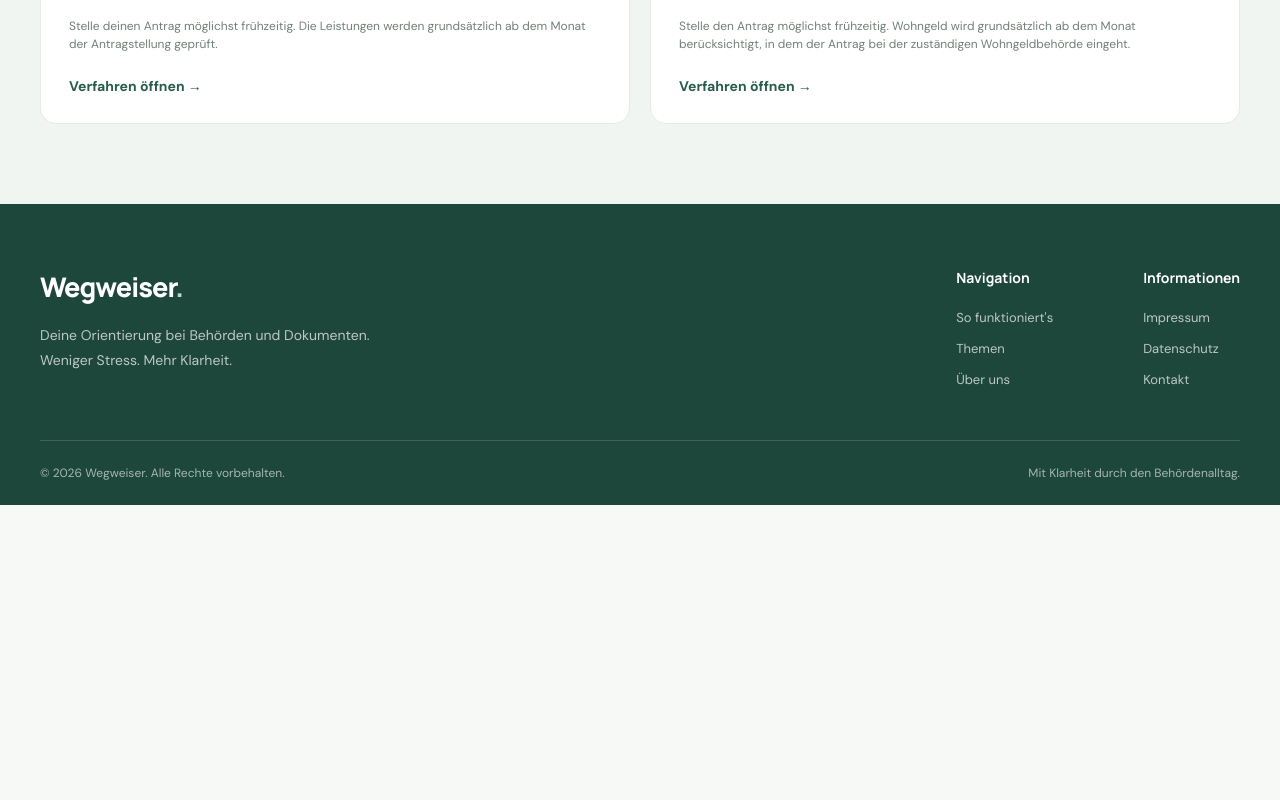
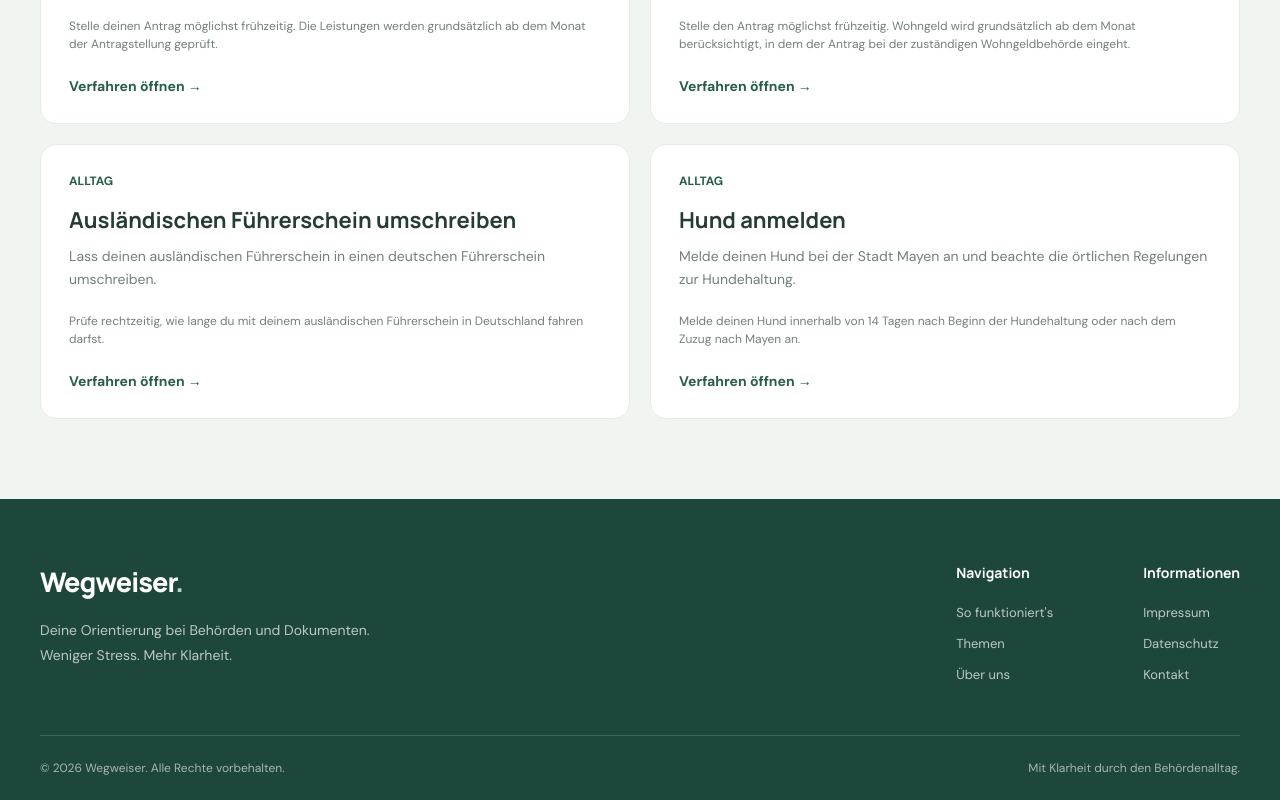
Before and after one commit to Yurijfedor/wegweiser, a React (Vite) app: page / in a window 1280 px wide. Shown: the part 3177-3977 px from the top of the page. Before the commit the page ends 3682 px from the top, so only its background shows below. Built offline with nearby package versions, Linux system fonts and the light colour scheme.

Commit message:
feat: add everyday procedures

```diff
--- /dev/null
+++ b/src/data/procedures/alltag.ts
@@ -0,0 +1,191 @@
+import type { Procedure } from "../../types/procedure";
+
+export const fuehrerscheinUmschreiben: Procedure = {
+  id: "fuehrerschein-umschreiben",
+  categoryId: "alltag",
+  title: "Ausländischen Führerschein umschreiben",
+  description:
+    "Lass deinen ausländischen Führerschein in einen deutschen Führerschein umschreiben.",
+
+  region: "Deutschland",
+
+  deadline:
+    "Prüfe rechtzeitig, wie lange du mit deinem ausländischen Führerschein in Deutschland fahren darfst.",
+
+  steps: [
+    {
+      id: "check-requirements",
+      title: "Voraussetzungen prüfen",
+      description:
+        "Prüfe, welche Regeln für deinen Führerschein gelten. Die Anforderungen unterscheiden sich je nachdem, in welchem Land dein Führerschein ausgestellt wurde.",
+      documents: [],
+    },
+    {
+      id: "prepare-documents",
+      title: "Unterlagen vorbereiten",
+      description: "Bereite die erforderlichen Unterlagen für den Antrag vor.",
+      documents: [
+        {
+          id: "identity-document",
+          title: "Personalausweis oder Reisepass",
+          description: "Du benötigst einen gültigen Lichtbildausweis.",
+          required: true,
+        },
+        {
+          id: "registration-certificate",
+          title: "Meldebescheinigung",
+          description:
+            "Bei Vorlage eines Reisepasses kann zusätzlich eine aktuelle Meldebescheinigung erforderlich sein.",
+          required: false,
+          condition: "Abhängig vom vorgelegten Identitätsdokument.",
+        },
+        {
+          id: "biometric-photo",
+          title: "Biometrisches Passfoto",
+          description:
+            "Ein aktuelles biometrisches Lichtbild wird für den Antrag benötigt.",
+          required: true,
+        },
+        {
+          id: "foreign-driving-license",
+          title: "Ausländischer Führerschein",
+          description:
+            "Lege deinen gültigen ausländischen Führerschein vor. Je nach Fall kann eine amtliche Übersetzung erforderlich sein.",
+          required: true,
+        },
+        {
+          id: "additional-documents",
+          title: "Weitere Nachweise",
+          description:
+            "Je nach Führerscheinklasse und Ausstellungsstaat können weitere Unterlagen oder Prüfungen erforderlich sein.",
+          required: false,
+          condition:
+            "Abhängig vom Ausstellungsstaat und der Führerscheinklasse.",
+        },
+      ],
+    },
+    {
+      id: "contact-authority",
+      title: "Zuständige Fahrerlaubnisbehörde kontaktieren",
+      description:
+        "Informiere dich bei der für deinen Wohnort zuständigen Fahrerlaubnisbehörde über den genauen Antragsweg.",
+      documents: [],
+    },
+    {
+      id: "submit-application",
+      title: "Antrag auf Umschreibung stellen",
+      description:
+        "Reiche den Antrag persönlich bei der zuständigen Fahrerlaubnisbehörde ein.",
+      documents: [],
+    },
+    {
+      id: "receive-license",
+      title: "Entscheidung abwarten und Führerschein erhalten",
+      description:
+        "Nach der Prüfung deines Antrags erhältst du eine Entscheidung und gegebenenfalls einen deutschen Führerschein.",
+      documents: [],
+    },
+  ],
+
+  sources: [
+    {
+      title: "Ausländischen Führerschein umschreiben – Bundesportal",
+      url: "https://verwaltung.bund.de/leistungsverzeichnis/de/leistung/99108047050002",
+      authority: "Bundesportal",
+    },
+    {
+      title:
+        "Gültigkeit ausländischer Fahrerlaubnisse – Bundesministerium für Verkehr",
+      url: "https://www.bmv.de/SharedDocs/DE/Artikel/StV/Strassenverkehr/gueltigkeit-auslaendischer-fahrerlaubnisse-in-deutschland.html",
+      authority: "Bundesministerium für Verkehr",
+    },
+  ],
+};
+
+export const hundAnmelden: Procedure = {
+  id: "hund-anmelden",
+  categoryId: "alltag",
+  title: "Hund anmelden",
+  description:
+    "Melde deinen Hund bei der Stadt Mayen an und beachte die örtlichen Regelungen zur Hundehaltung.",
+
+  region: "Mayen, Rheinland-Pfalz",
+
+  deadline:
+    "Melde deinen Hund innerhalb von 14 Tagen nach Beginn der Hundehaltung oder nach dem Zuzug nach Mayen an.",
+
+  authority: {
+    name: "Abgaben und Steuern – Stadtverwaltung Mayen",
+    address: "Rathaus Rosengasse 2, 56727 Mayen",
+    phone: "+49 2651 88-0",
+    email: "info@mayen.de",
+    website: "https://www.mayen.de/",
+  },
+
+  steps: [
+    {
+      id: "check-requirements",
+      title: "Anmeldepflicht prüfen",
+      description:
+        "Informiere dich über die örtlichen Regeln zur Hundehaltung und zur Anmeldung deines Hundes.",
+      documents: [],
+    },
+    {
+      id: "prepare-documents",
+      title: "Unterlagen vorbereiten",
+      description:
+        "Bereite die erforderlichen Angaben und Unterlagen für die Anmeldung vor.",
+      documents: [
+        {
+          id: "identity-document",
+          title: "Personalausweis oder Meldebestätigung",
+          description:
+            "Bei einer persönlichen Anmeldung benötigst du einen aktuellen Identitätsnachweis oder eine aktuelle Meldebestätigung.",
+          required: true,
+        },
+        {
+          id: "dog-information",
+          title: "Angaben zum Hund",
+          description:
+            "Halte wichtige Angaben wie Rasse, Geburtsdatum, Herkunft und Anschaffungsdatum bereit.",
+          required: true,
+        },
+        {
+          id: "transponder-information",
+          title: "Transpondernummer",
+          description:
+            "Für Hunde, die älter als drei Monate sind, kann eine Kennzeichnung durch einen Transponder erforderlich sein.",
+          required: false,
+          condition: "Abhängig vom Alter und den geltenden Vorschriften.",
+        },
+      ],
+    },
+    {
+      id: "submit-registration",
+      title: "Hund anmelden",
+      description:
+        "Melde deinen Hund online oder bei der zuständigen Stelle der Stadtverwaltung Mayen an.",
+      documents: [],
+    },
+    {
+      id: "receive-tax-information",
+      title: "Steuerbescheid und Hundesteuermarke erhalten",
+      description:
+        "Nach der Anmeldung erhältst du Informationen zur Hundesteuer und gegebenenfalls eine Hundesteuermarke.",
+      documents: [],
+    },
+  ],
+
+  sources: [
+    {
+      title: "Hundehaltung anmelden – Stadt Mayen",
+      url: "https://www.mayen.de/buergerservice/leistungen/RLP%3Aentry%3A258784/hundehaltung-anmelden/",
+      authority: "Stadt Mayen",
+    },
+    {
+      title: "Online-Dienstleistungen – Stadt Mayen",
+      url: "https://www.mayen.de/rathaus-buergerservice/buergerservice/online-dienstleistungen/",
+      authority: "Stadt Mayen",
+    },
+  ],
+};
--- a/src/data/procedures/index.ts
+++ b/src/data/procedures/index.ts
@@ -6,6 +6,7 @@ import {
   aufenthaltstitelBeantragen,
 } from "./dokumente";
 import { grundsicherungsgeldBeantragen, wohngeldBeantragen } from "./finanzen";
+import { fuehrerscheinUmschreiben, hundAnmelden } from "./alltag";
 
 import type { Procedure } from "../../types/procedure";
 
@@ -20,6 +21,8 @@ export const procedures: Procedure[] = [
   aufenthaltstitelBeantragen,
   grundsicherungsgeldBeantragen,
   wohngeldBeantragen,
+  fuehrerscheinUmschreiben,
+  hundAnmelden,
 ];
 
 export const getProcedureById = (id: string) =>
@@ -36,4 +39,6 @@ export {
   aufenthaltstitelBeantragen,
   grundsicherungsgeldBeantragen,
   wohngeldBeantragen,
+  fuehrerscheinUmschreiben,
+  hundAnmelden,
 };
```
